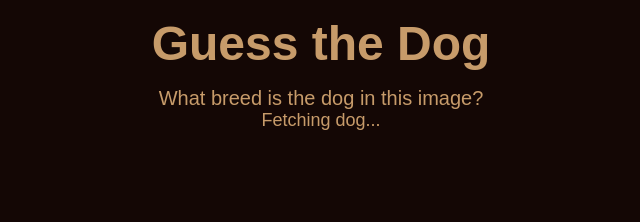
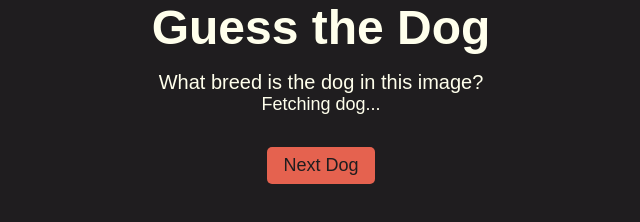
Before and after one commit to LubenStoyanov/dog-quiz, a plain HTML site: page index.html in a window 1280 px wide. Shown: the whole page, without its empty margins (319-959 px from the left). Drawn offline with Linux system fonts and the light colour scheme; no server answers.

Commit message:
Change colors, add next dog btn

```diff
--- a/index.html
+++ b/index.html
@@ -14,7 +14,9 @@
             </header>
             <main class="quiz">
                 <div id="image-frame"></div>
-                <div id="options"></div>
+                <div id="options">
+                    <button class="quiz__next-dog" type="button">Next Dog</button>
+                </div>
             </main>
         </div>
     </body>
--- a/src/main.js
+++ b/src/main.js
@@ -1,5 +1,7 @@
 import { BREEDS } from "./breeds.js";
 import { getRandomElement, shuffleArray, getMultipleChoices } from "./utils.js";
+
+const nextDogBtn = document.querySelector(".quiz__next-dog");
 
 const RANDOM_IMG_ENDPOINT = "https://dog.ceo/api/breeds/image/random";
 
@@ -37,7 +39,7 @@ function renderButtons(choicesArray, correctAnswer) {
         btn.value = choice;
         btn.textContent = choice;
         btn.addEventListener("click", buttonHandler);
-        options.appendChild(btn);
+        options.prepend(btn);
     }
 
 }
@@ -51,6 +53,10 @@ function renderQuiz(imgUrl, correctAnswer, choices) {
         frame.replaceChildren(image);
         renderButtons(choices, correctAnswer);
     });
+
+    nextDogBtn.addEventListener("click", (event) => {
+        location.reload();
+    })
 }
 
 async function loadQuizData() {
--- a/style.css
+++ b/style.css
@@ -1,6 +1,7 @@
 :root {
-    --bg-primary: #140705;
-    --text-primary: #c79b6a;
+    --bg-primary: #1f1d1f;
+    --text-primary: #ffffec;
+    --info: #e5624f;
 }
 
 * {
@@ -22,7 +23,6 @@ body {
 }
 
 .header {
-    padding-top: 1rem;
     text-align: center;
 }
 
@@ -60,7 +60,7 @@ img {
     display: flex;
     flex-direction: column;
     align-items: center;
-    margin-top: 2rem;
+    margin-top: 1rem;
     gap: 0.25rem;
 }
 
@@ -77,6 +77,12 @@ button {
     font-size: inherit;
 }
 
+.quiz__next-dog {
+    border: none;
+    background-color: var(--info);
+    margin-top: 1rem;
+}
+
 .correct {
     background-color: lightgreen;
 }
```
